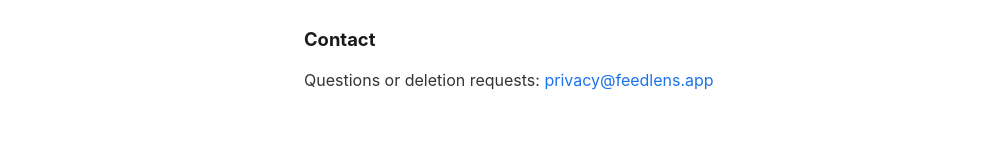
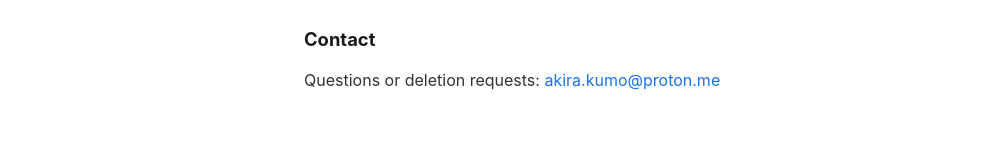
Before and after one commit to timatsusima/feedlens, a Next.js app: page /privacy in a window 1280 px wide. Shown: the part 1347-1507 px from the top of the page, without its empty margins (0-995 px from the left). Built offline with nearby package versions, Linux system fonts and the light colour scheme; no server answers.

Commit message:
fix: update contact email in privacy policy
Made-with: Cursor

```diff
--- a/app/privacy/page.tsx
+++ b/app/privacy/page.tsx
@@ -79,7 +79,7 @@ function PrivacyEn() {
       <h2>Contact</h2>
       <p>
         Questions or deletion requests:{' '}
-        <a href="mailto:privacy@feedlens.app">privacy@feedlens.app</a>
+        <a href="mailto:akira.kumo@proton.me">akira.kumo@proton.me</a>
       </p>
     </>
   );
@@ -139,7 +139,7 @@ function PrivacyRu() {
       <h2>Контакты</h2>
       <p>
         Вопросы или запросы на удаление:{' '}
-        <a href="mailto:privacy@feedlens.app">privacy@feedlens.app</a>
+        <a href="mailto:akira.kumo@proton.me">akira.kumo@proton.me</a>
       </p>
     </>
   );
```
